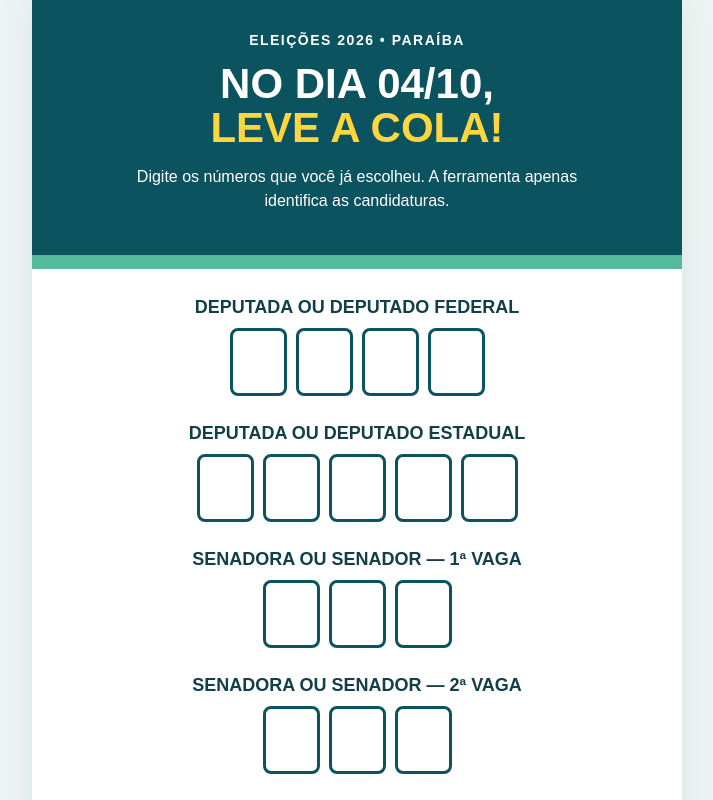
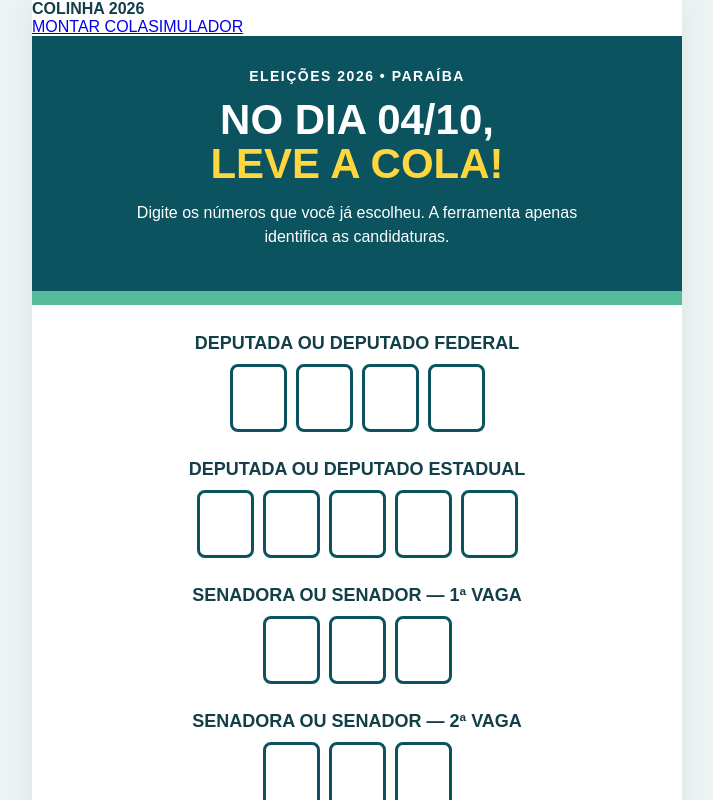
Before and after one commit to GLEISONtiago/colinha, a Next.js app: page / in a window 1280 px wide. Shown: the top 800 px of the page, without its empty margins (283-996 px from the left). Built offline with nearby package versions, Linux system fonts and the light colour scheme; no server answers.

Commit message:
Add simulator navigation to cola builder

```diff
--- a/app/page.js
+++ b/app/page.js
@@ -1,5 +1,6 @@
 'use client';
 import {useEffect,useRef,useState} from 'react';
+import Link from 'next/link';
 const URL=process.env.NEXT_PUBLIC_SUPABASE_URL||'https://lyagstynyfupldvbzgpb.supabase.co';
 const KEY=process.env.NEXT_PUBLIC_SUPABASE_ANON_KEY||'sb_publishable_g3yKs7jTypCIgmXmaJAeUg_PGSkZAhy';
 const cargos=[
@@ -46,6 +47,6 @@ export default function Home(){const [vals,setVals]=useState({});const [resolved
   const cv=await makeCanvas();if(cv)setPreview(cv.toDataURL('image/png'))
 }function baixar(){if(!preview)return;const a=document.createElement('a');a.download='minha-cola-eleitoral-2026.png';a.href=preview;a.click()}
  function imprimir(){if(!preview)return;const w=window.open('','_blank');if(!w)return;w.document.write(`<html><head><title>Minha cola eleitoral</title><style>body{margin:0;text-align:center}img{max-width:100%;height:auto}@media print{img{width:100%}}</style></head><body><img src="${preview}" onload="window.print();window.close()"></body></html>`);w.document.close()}
- return <main><header><div className="eyebrow">ELEIÇÕES 2026 • PARAÍBA</div><h1>NO DIA 04/10,<br/><b>LEVE A COLA!</b></h1><p>Digite os números que você já escolheu. A ferramenta apenas identifica as candidaturas.</p></header><section>{cargos.map(c=><Campo key={c.id} c={c} value={vals[c.id]||''} onChange={v=>setVals(s=>({...s,[c.id]:v}))} onResolved={resolve} duplicate={(c.id==='senador1'||c.id==='senador2')&&duplicateSenator}/>)}
+ return <main><nav className="topnav" aria-label="Navegação principal"><b>COLINHA 2026</b><div><Link className="active" href="/">MONTAR COLA</Link><Link href="/simulador">SIMULADOR</Link></div></nav><header><div className="eyebrow">ELEIÇÕES 2026 • PARAÍBA</div><h1>NO DIA 04/10,<br/><b>LEVE A COLA!</b></h1><p>Digite os números que você já escolheu. A ferramenta apenas identifica as candidaturas.</p></header><section>{cargos.map(c=><Campo key={c.id} c={c} value={vals[c.id]||''} onChange={v=>setVals(s=>({...s,[c.id]:v}))} onResolved={resolve} duplicate={(c.id==='senador1'||c.id==='senador2')&&duplicateSenator}/>)}
  <div className="actions"><button onClick={gerar} disabled={!validCount||duplicateSenator}>GERAR MINHA COLA</button><button className="secondary" onClick={()=>{setVals({});setResolved({});setPreview(null)}}>LIMPAR</button></div><p className="nota">Somente candidaturas identificadas são incluídas. Suas escolhas não são gravadas pelo site.{updatedAt&&<> Dados consultados da base importada em {new Date(updatedAt).toLocaleDateString('pt-BR')}.</>}</p></section>
  {preview&&<div className="modal" onClick={()=>setPreview(null)}><div className="preview" onClick={e=>e.stopPropagation()}><button className="close" onClick={()=>setPreview(null)}>×</button><h2>Prévia da sua cola</h2><img src={preview} alt="Prévia da cola eleitoral"/><div className="previewActions"><button onClick={baixar}>BAIXAR IMAGEM</button><button className="printBtn" onClick={imprimir}>IMPRIMIR</button></div></div></div>}</main>}
```
